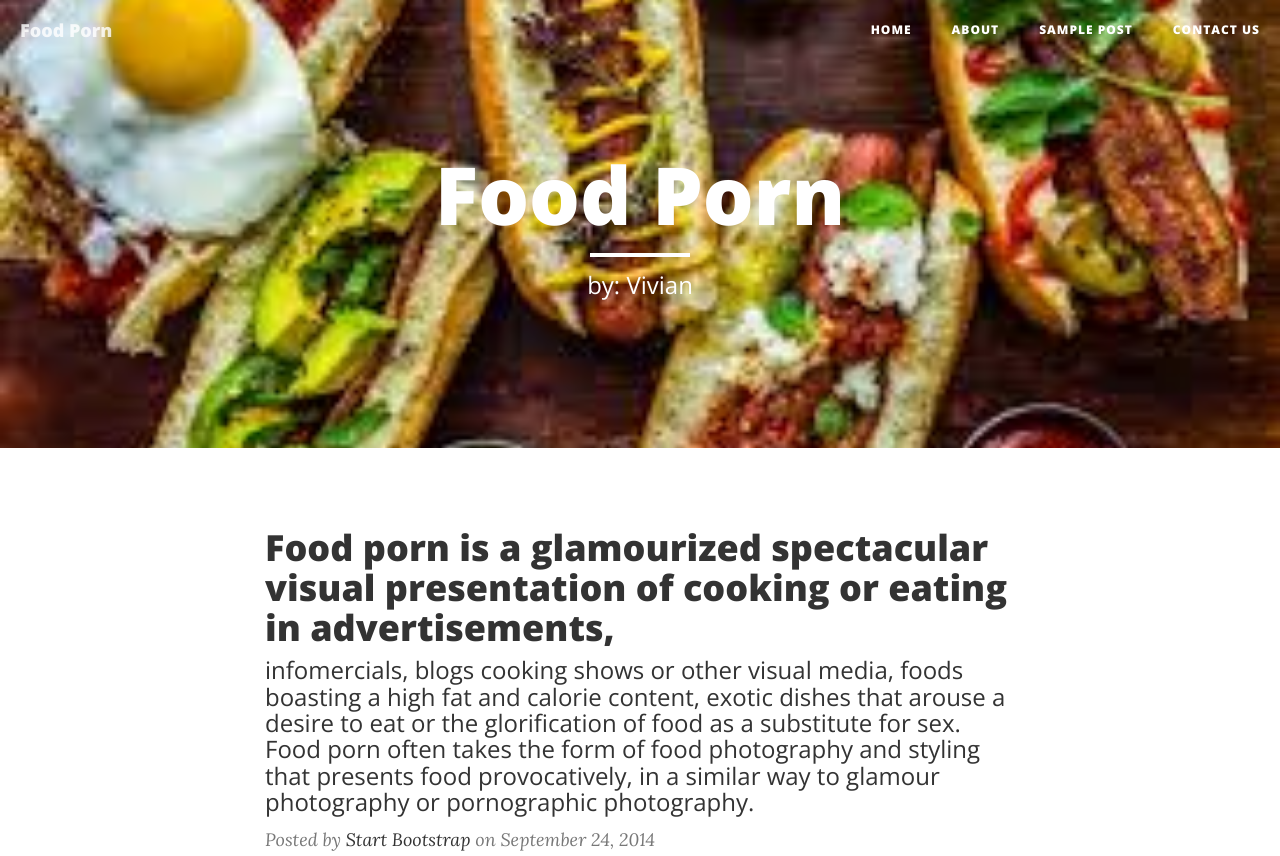
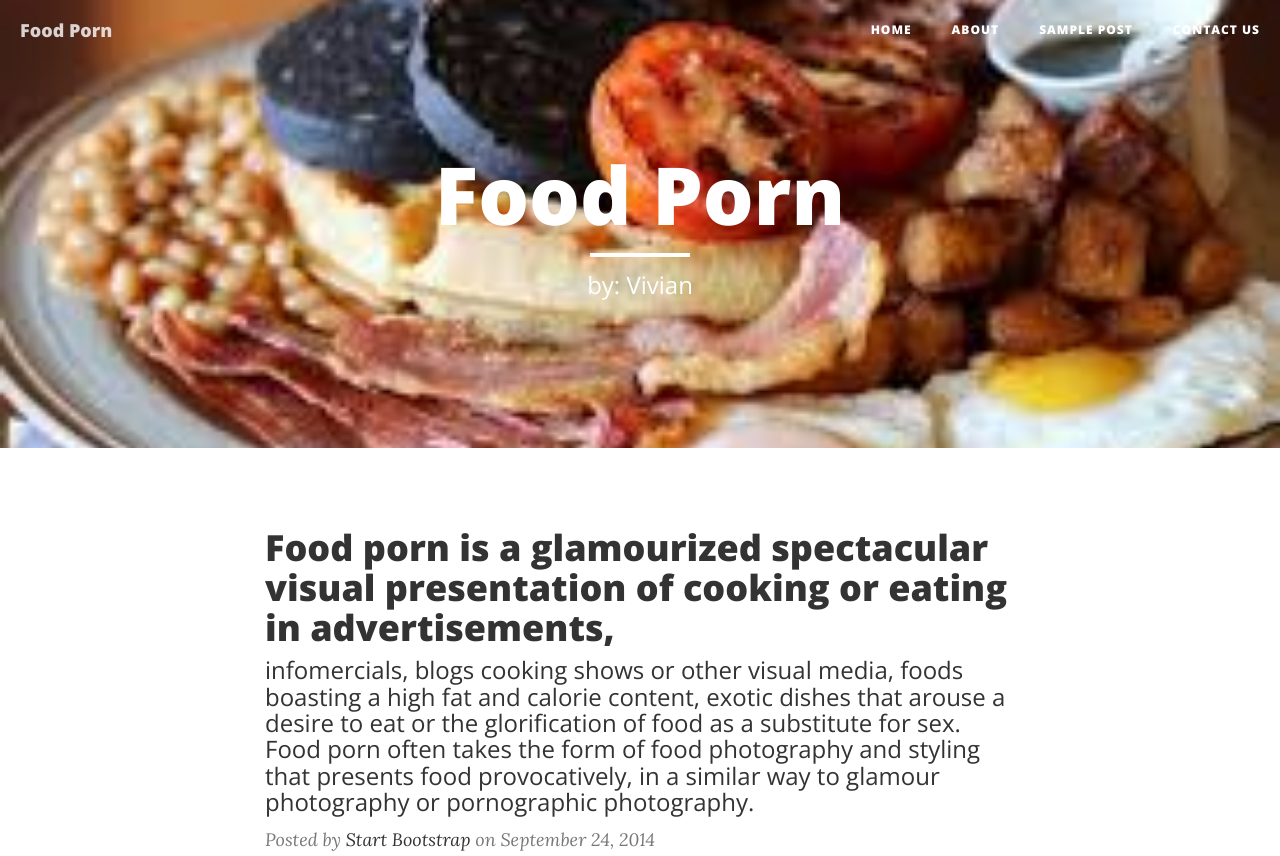
Before and after one commit to cadiayvivian11/blog2cleanblog-food-porn-.github.io, a website: page index.html in a window 1280 px wide. Shown: the top 856 px of the page. Drawn offline with nearby package versions, Linux system fonts and the light colour scheme; files whose address does not match are found by name.

Commit message:
Update index.html

```diff
--- a/index.html
+++ b/index.html
@@ -69,7 +69,7 @@
 
     <!-- Page Header -->
     <!-- Set your background image for this header on the line below. -->
-     <header class="intro-header" style="background-image: url('img/download.jpg')">
+     <header class="intro-header" style="background-image: url('img/images.jpg')">
         <div class="container">
             <div class="row">
                 <div class="col-lg-8 col-lg-offset-2 col-md-10 col-md-offset-1">
```
